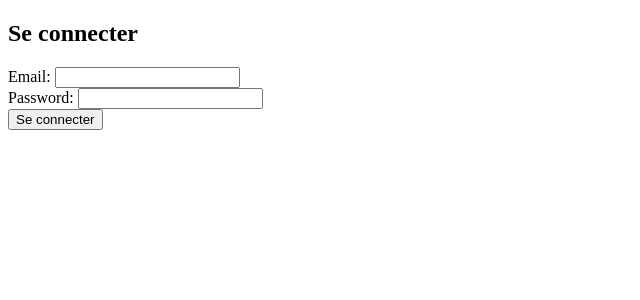
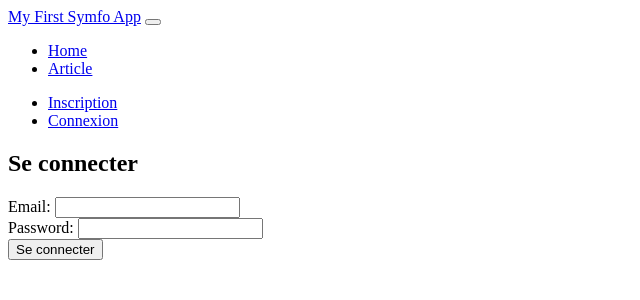
Before and after one commit to Pierre-brtrd/sf_cci_sjsr_2024, a Symfony app: template templates/Security/login.html.twig in a window 1280 px wide. Shown: the top 300 px of the page, without its empty margins (0-640 px from the left). Run offline with Twig, Linux system fonts and the light colour scheme; the template is opened without the code that fills it, so the values that code supplies are empty; some libraries are stand-ins or nearby versions.

Commit message:
feat(header): add header component

```diff
--- /dev/null
+++ b/templates/Layout/_header.html.twig
@@ -0,0 +1,32 @@
+<header class="sticky-top">
+	<nav class="navbar navbar-expand-sm navbar-dark bg-primary">
+		<div class="container-fluid">
+			<a class="navbar-brand" href="#">My First Symfo App</a>
+			<button class="navbar-toggler d-lg-none" type="button" data-bs-toggle="collapse" data-bs-target="#collapsibleNavId" aria-controls="collapsibleNavId" aria-expanded="false" aria-label="Toggle navigation"></button>
+			<div class="collapse navbar-collapse" id="collapsibleNavId">
+				<ul class="navbar-nav me-auto mt-2 mt-lg-0">
+					<li class="nav-item">
+						<a class="nav-link" href="#" aria-current="page">Home</a>
+					</li>
+					<li class="nav-item">
+						<a class="nav-link" href="#">Article</a>
+					</li>
+				</ul>
+				<ul class="navbar-nav ms-auto">
+					{% if app.user %}
+						<li class="nav-item">
+							<a href="/logout" class="btn btn-danger">Déconnexion</a>
+						</li>
+					{% else %}
+						<li class="nav-item me-2">
+							<a href="#" class="btn btn-outline-secondary text-light">Inscription</a>
+						</li>
+						<li class="nav-item">
+							<a href="{{ path('app.login') }}" class="btn btn-secondary">Connexion</a>
+						</li>
+					{% endif %}
+				</ul>
+			</div>
+		</div>
+	</nav>
+</header>
--- a/templates/base.html.twig
+++ b/templates/base.html.twig
@@ -2,6 +2,7 @@
 <html>
 	<head>
 		<meta charset="UTF-8">
+		<meta name="viewport" content="width=device-width, initial-scale=1.0">
 		<title>
 			{% block title %}
 				| My first Symfo App
@@ -17,6 +18,9 @@
 		{% endblock %}
 	</head>
 	<body>
-		{% block body %}{% endblock %}
+		{% include 'Layout/_header.html.twig' %}
+		<main>
+			{% block body %}{% endblock %}
+		</main>
 	</body>
 </html>
```
